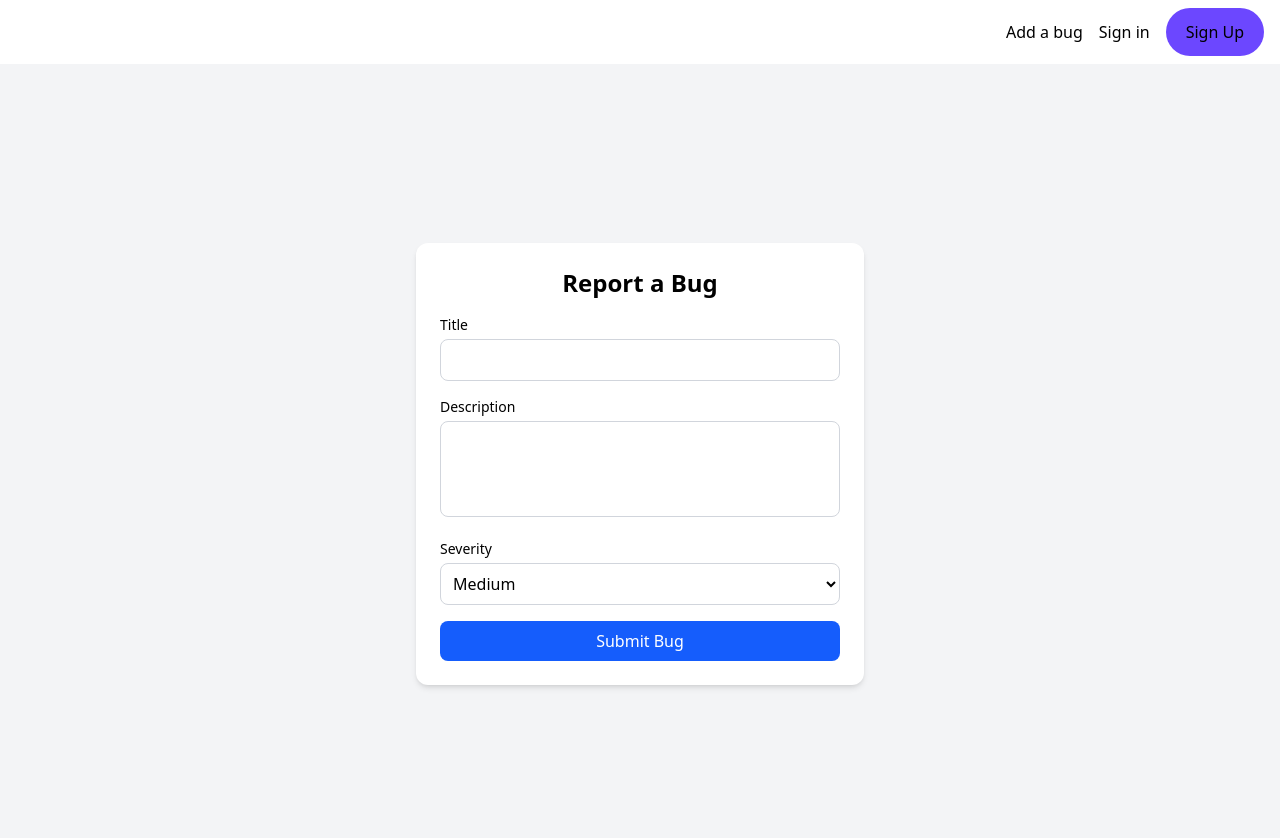
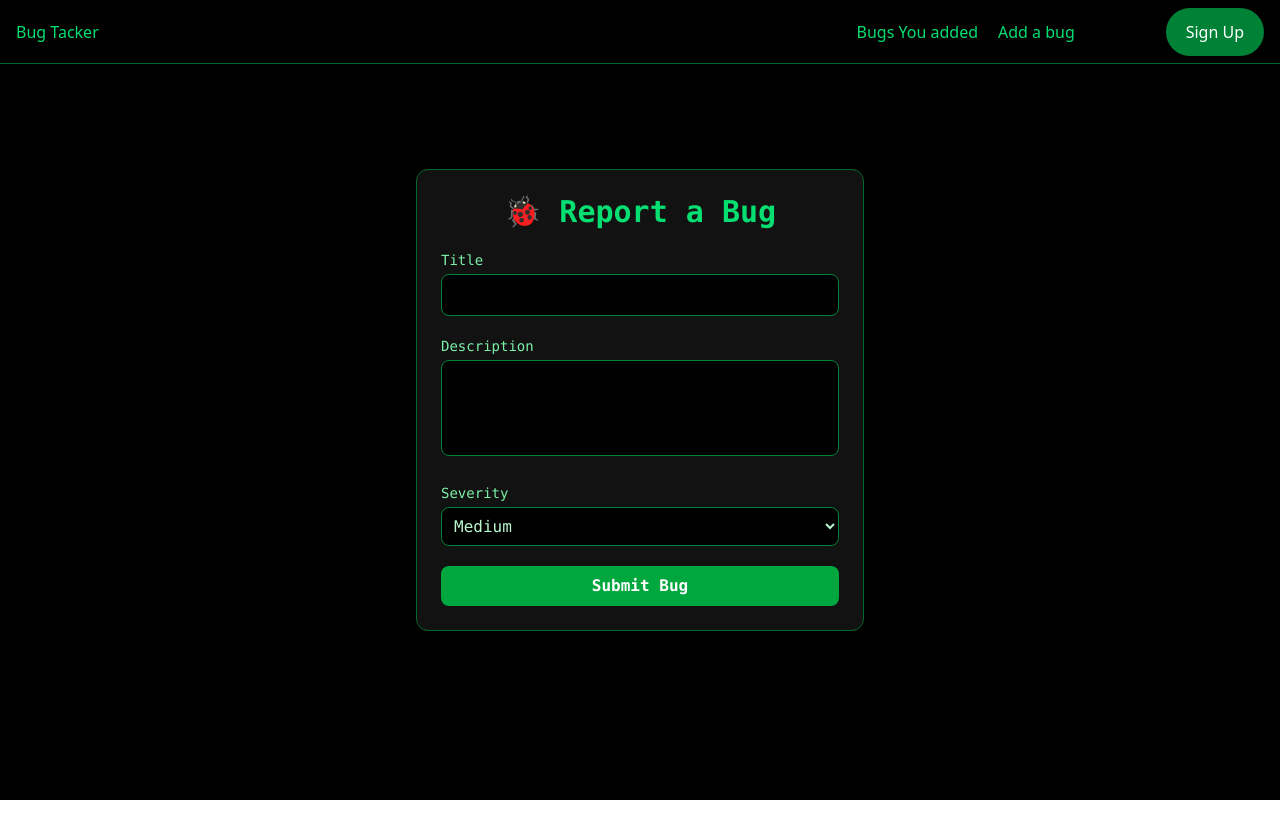
Before and after one commit to Ishaanvats74/BugTracker-Pro-backend-practice, a Next.js app: page /bug in a window 1280 px wide. Shown: the top 838 px of the page. After the commit the page ends 800 px from the top, so only its background shows below. Built offline with nearby package versions, Linux system fonts and the light colour scheme; no server answers.

Commit message:
added your buys you can see

```diff
--- a/app/api/bug/route.ts
+++ b/app/api/bug/route.ts
@@ -1,27 +1,42 @@
 import { db } from "@/lib/db";
-import { collection, addDoc } from "firebase/firestore";
+import { collection, addDoc, getDocs, collectionGroup } from "firebase/firestore";
 import { NextResponse } from "next/server";
 
 export async function POST(req: Request) {
-  // Add a new document with a generated id.
-  const body = await req.json()
-  const {emailAddress,title,description,status,severity} = body
-  const createdAt = new Date().toISOString()
+
+  const body = await req.json();
+  const { emailAddress, title, description, status, severity } = body;
+  const createdAt = new Date().toLocaleString();
   try {
-      const docRef = await addDoc(collection(db, "Bug",emailAddress,"bugs"), {
+    const docRef = await addDoc(collection(db, "Bug", emailAddress, "bugs"), {
       title,
       description,
       status,
       severity,
       createdAt,
+      emailAddress,
     });
     console.log("Document written with ID: ", docRef.id);
-    return NextResponse.json({result:"added a bug"},{status:200})
+    return NextResponse.json({ result: "added a bug" }, { status: 200 });
   } catch (error) {
-    return NextResponse.json({error:error},{status:500})
+    return NextResponse.json({ error: error }, { status: 500 });
   }
 }
 
-// export async function GET() {}
+export async function GET(req: Request) {
+  const {searchParams } = new URL(req.url);
+  const userEmail = searchParams.get("email")
+  const result:unknown[] = []
+
+  if (!userEmail){
+    return NextResponse.json({result:"Missig email"},{status:500})
+  }
+  const querySnapshot = await getDocs(collectionGroup(db, "bugs"));
+  querySnapshot.forEach((doc) => {
+    result.push(doc.data())
+    console.log(doc.id, " => ", doc.data());
+  });
+  return NextResponse.json({ result }, { status: 200 });
+}
 // export async function UPDATE(req: Request) {}
 // export async function DELETE(req: Request) {}
--- /dev/null
+++ b/app/api/yourBugs/route.ts
@@ -0,0 +1,24 @@
+import { NextResponse } from "next/server";
+import { db } from "@/lib/db";
+import { collection, getDocs } from "firebase/firestore";
+
+export async function GET(req: Request) {
+  const { searchParams } = new URL(req.url);
+
+  const userEmail = searchParams.get("email");
+
+  if(!userEmail){
+    return NextResponse.json({error:"No Email id"},{status:500})
+  }
+  const querySnapshot = await getDocs(collection(db, 'Bug',userEmail,'bugs'));
+  const result:unknown[] = []
+  querySnapshot.forEach((doc) => {
+    result.push(doc.data())
+  });
+
+  return NextResponse.json({result},{status:200})
+}
+
+export async function PATCH(req:Request) {
+
+}
--- a/app/bug/page.tsx
+++ b/app/bug/page.tsx
@@ -1,10 +1,12 @@
 "use client";
 
 import { useUser } from "@clerk/nextjs";
+import { useRouter } from "next/navigation";
 
 import React from "react";
 
 const Page = () => {
+    const router = useRouter()
   const { user } = useUser();
   const emailAddress = user?.emailAddresses[0].emailAddress;
 
@@ -13,8 +15,8 @@ const Page = () => {
     const form = new FormData(e.target);
     const bug = {
       title: form.get("title") as string,
-      description: form.get("Description") as string,
-      severity: form.get("Severity") as string,
+      description: form.get("description") as string,
+      severity: form.get("severity") as string,
       emailAddress: emailAddress as string,
       status: "open",
     };
@@ -31,15 +33,18 @@ const Page = () => {
       console.log(data);
     };
     fetchdata();
+    router.push('/')
   };
 
   return (
-     <div className="flex items-center justify-center min-h-screen bg-gray-100">
+    <div className="flex items-center justify-center min-h-screen bg-black text-green-300 font-mono px-4">
   <form
     onSubmit={handleCreate}
-        className="bg-white p-6 rounded-xl shadow-md w-full max-w-md space-y-4"
+    className="bg-[#121212] border border-green-800 p-6 rounded-xl shadow-lg w-full max-w-md space-y-5"
   >
-        <h2 className="text-2xl font-semibold text-center">Report a Bug</h2>
+    <h2 className="text-3xl font-bold text-center text-green-400">
+      🐞 Report a Bug
+    </h2>
 
     <div>
       <label htmlFor="title" className="block text-sm font-medium mb-1">
@@ -50,22 +55,19 @@ const Page = () => {
         name="title"
         type="text"
         required
-            className="w-full border border-gray-300 rounded-lg p-2 focus:outline-none focus:ring-2 focus:ring-blue-500"
+        className="w-full bg-black border border-green-700 text-green-200 rounded-lg p-2 focus:outline-none focus:ring-2 focus:ring-green-400"
       />
     </div>
 
     <div>
-          <label
-            htmlFor="description"
-            className="block text-sm font-medium mb-1"
-          >
+      <label htmlFor="description" className="block text-sm font-medium mb-1">
         Description
       </label>
       <textarea
         id="description"
         name="description"
         required
-            className="w-full border border-gray-300 rounded-lg p-2 h-24 resize-none focus:outline-none focus:ring-2 focus:ring-blue-500"
+        className="w-full bg-black border border-green-700 text-green-200 rounded-lg p-2 h-24 resize-none focus:outline-none focus:ring-2 focus:ring-green-400"
       />
     </div>
 
@@ -76,19 +78,18 @@ const Page = () => {
       <select
         id="severity"
         name="severity"
-            className="w-full border border-gray-300 rounded-lg p-2 focus:outline-none focus:ring-2 focus:ring-blue-500"
+        className="w-full bg-black border border-green-700 text-green-200 rounded-lg p-2 focus:outline-none focus:ring-2 focus:ring-green-400"
+        defaultValue="Medium"
       >
         <option value="High">High</option>
-            <option value="Medium" selected>
-              Medium
-            </option>
+        <option value="Medium">Medium</option>
         <option value="Low">Low</option>
       </select>
     </div>
 
     <button
       type="submit"
-          className="w-full bg-blue-600 text-white py-2 rounded-lg hover:bg-blue-700 transition duration-200"
+      className="w-full bg-green-600 hover:bg-green-500 text-white py-2 rounded-lg transition duration-200 font-semibold"
     >
       Submit Bug
     </button>
--- /dev/null
+++ b/app/mybug/page.tsx
@@ -0,0 +1,69 @@
+"use client";
+
+import { useUser } from "@clerk/nextjs";
+import { useRouter } from "next/navigation";
+import React, { useEffect, useState } from "react";
+type bug = {
+  createdAt: string;
+  description: string;
+  severity: string;
+  status: string;
+  title: string;
+  emailAddress:string
+};
+
+const Page = () => {
+  const { user, isSignedIn } = useUser();
+  const [result, setResult] = useState<bug[]>([]);
+  const router = useRouter();
+
+  const fetchData = async (userEmail: unknown) => {
+    const res = await fetch(`/api/yourBugs?email=${userEmail}`, {
+      method: "GET",
+    });
+    const data = await res.json();
+    console.log(data);
+    setResult(data.result);
+  };
+
+  useEffect(() => {
+    if (!isSignedIn) {
+      router.push("/sign-in");
+    }
+    const userEmail = user?.emailAddresses[0]?.emailAddress;
+    fetchData(userEmail);
+
+  }, []);
+  return (
+    <div className="min-h-screen bg-black text-green-400 font-mono pt-28 px-6 overflow-y-auto">
+      <h1 className="text-3xl font-bold text-center mb-8">
+        All Your Reported Bugs
+      </h1>
+
+      <div className="space-y-6 max-w-3xl mx-auto">
+        {result.map((item, index) => (
+          <div
+            key={index}
+            className="border border-green-500 rounded-lg p-5 bg-gray-900 shadow-md transition hover:scale-[1.02]"
+          >
+            <h2 className="text-xl font-bold mb-2">{item.title}</h2>
+            <p className="text-sm mb-3 text-green-300">{item.description}</p>
+            <span
+              className={`inline-block px-3 py-1 rounded-full text-xs font-semibold ${
+                item.severity === "High"
+                  ? "bg-red-700 text-red-100"
+                  : item.severity === "Medium"
+                  ? "bg-yellow-600 text-yellow-100"
+                  : "bg-green-700 text-green-100"
+              }`}
+            >
+              Severity: {item.severity}
+            </span>
+          </div>
+        ))}
+      </div>
+    </div>
+  );
+};
+
+export default Page;
--- a/app/page.tsx
+++ b/app/page.tsx
@@ -1,22 +1,69 @@
-'use client'
+"use client";
 import { useUser } from "@clerk/nextjs";
 import { useRouter } from "next/navigation";
+import { useEffect, useState } from "react";
 
+type bug = {
+  createdAt: string;
+  description: string;
+  severity: string;
+  status: string;
+  title: string;
+  emailAddress:string;
+};
+export default function Home() {
+  const { isSignedIn, user } = useUser();
+  const [result, setResult] = useState<bug[]>([]);
+  const router = useRouter();
+  if (!isSignedIn) {
+    router.push("/sign-in");
+  }
 
-export default function Home() {
-  const {isSignedIn,user} = useUser();
-  const router = useRouter();
-  if (!isSignedIn){
-    router.push('/sign-in')
-  }
-  console.log(user)
-  const userEmail = user?.emailAddresses[0]?.emailAddress;
+  const fetchData = async (userEmail:unknown) => {
+    const res = await fetch(`/api/bug?email=${userEmail}`, {
+      method: "GET",
+    });
+    const data = await res.json();
+    console.log(data.result);
+    setResult(data.result);
+  };
+  useEffect(() => {
+    const userEmail = user?.emailAddresses[0]?.emailAddress;
+    fetchData(userEmail);
 
+  }, [isSignedIn,user]);
 
   return (
-  <div>
-    {userEmail}
+     <div className="min-h-screen bg-black text-green-400 font-mono pt-28 px-6 overflow-y-auto">
+  <h1 className="text-3xl md:text-4xl font-bold mb-8 text-center text-green-300 drop-shadow-md">
+    🐞 Bug Tracker Dashboard
+  </h1>
 
+  <div className="space-y-6">
+    {result.map((item, index) => (
+      <div
+        key={index}
+        className="bg-[#121212] border border-green-800 rounded-xl p-5 shadow-lg hover:shadow-green-400/30 transition-all duration-300"
+      >
+        <h2 className="text-xl font-semibold text-green-300">{item.title}</h2>
+        <p className="text-sm text-green-400 mt-2">{item.description}</p>
+
+        <div className="mt-4 text-sm space-y-1">
+          <p>
+            <span className="font-bold text-green-500">Severity:</span>{" "}
+            <span className="uppercase">{item.severity}</span>
+          </p>
+          <p>
+            <span className="font-bold text-green-500">Status:</span>{" "}
+            {item.status}
+          </p>
+          <p className="text-green-500/70 text-xs">
+            Created at: {item.createdAt}
+          </p>
+        </div>
+      </div>
+    ))}
   </div>
+</div>
   );
 }
--- a/components/Navbar.tsx
+++ b/components/Navbar.tsx
@@ -12,19 +12,33 @@ import React from "react";
 
 const Navbar = () => {
   return (
-    <header className="flex justify-end items-center p-4 gap-4 h-16">
-        <Link href={'/bug'}>Add a bug</Link>
+    <header className="fixed top-0 left-0 w-full flex justify-between items-center p-4 gap-4 h-16 bg-black border-b border-green-800 z-50">
+      <div>
+        <Link href={"/"} className="text-green-400 hover:underline">
+          Bug Tacker
+        </Link>
+      </div>
+      <div className="flex items-center gap-5">
+        <Link href={"/mybug"} className="text-green-400 hover:underline">
+          Bugs You added
+        </Link>
+        <Link href="/bug" className="text-green-400 hover:underline">
+          Add a bug
+        </Link>
+
         <SignedOut>
           <SignInButton />
           <SignUpButton>
-          <button className="bg-[#6c47ff] text-ceramic-white rounded-full font-medium text-sm sm:text-base h-10 sm:h-12 px-4 sm:px-5 cursor-pointer">
+            <button className="bg-green-700 hover:bg-green-600 text-white rounded-full font-medium text-sm sm:text-base h-10 sm:h-12 px-4 sm:px-5 cursor-pointer transition">
               Sign Up
             </button>
           </SignUpButton>
         </SignedOut>
+
         <SignedIn>
           <UserButton />
         </SignedIn>
+      </div>
     </header>
   );
 };
```
Lines whose indentation alone changed are shown as unchanged.
